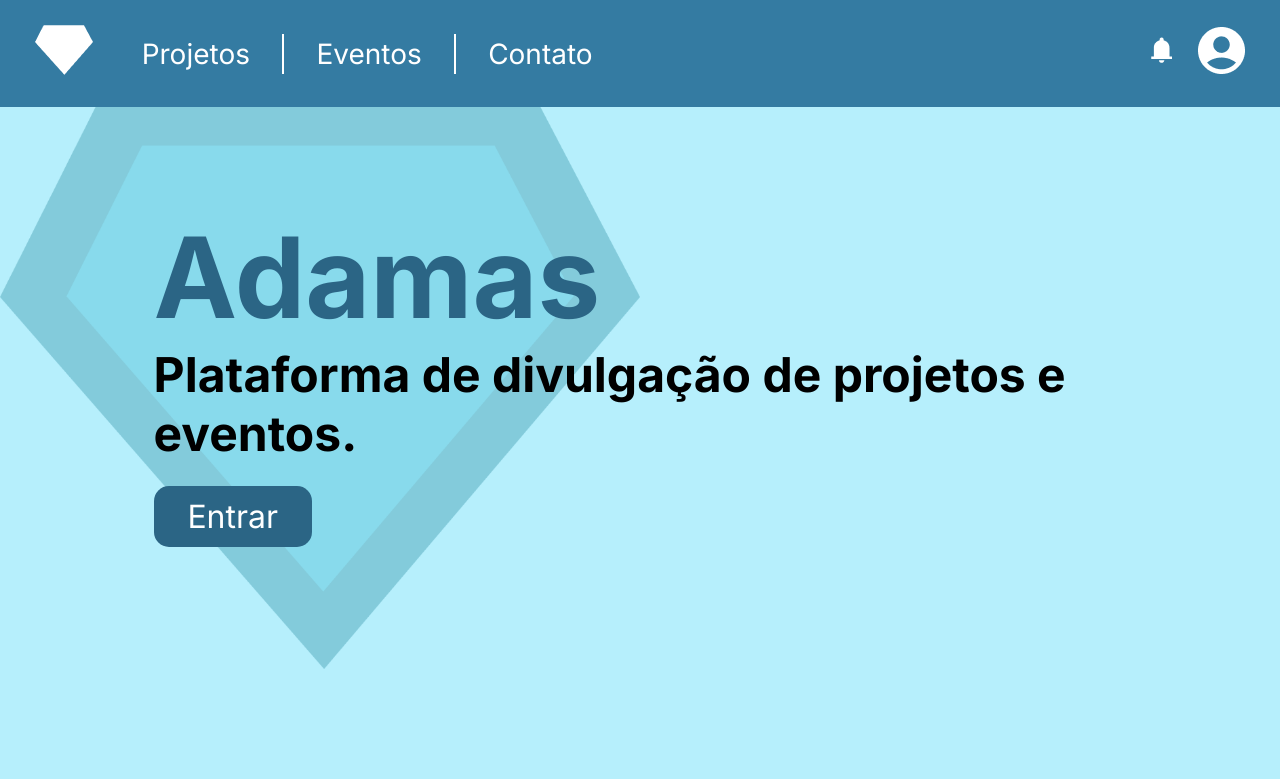
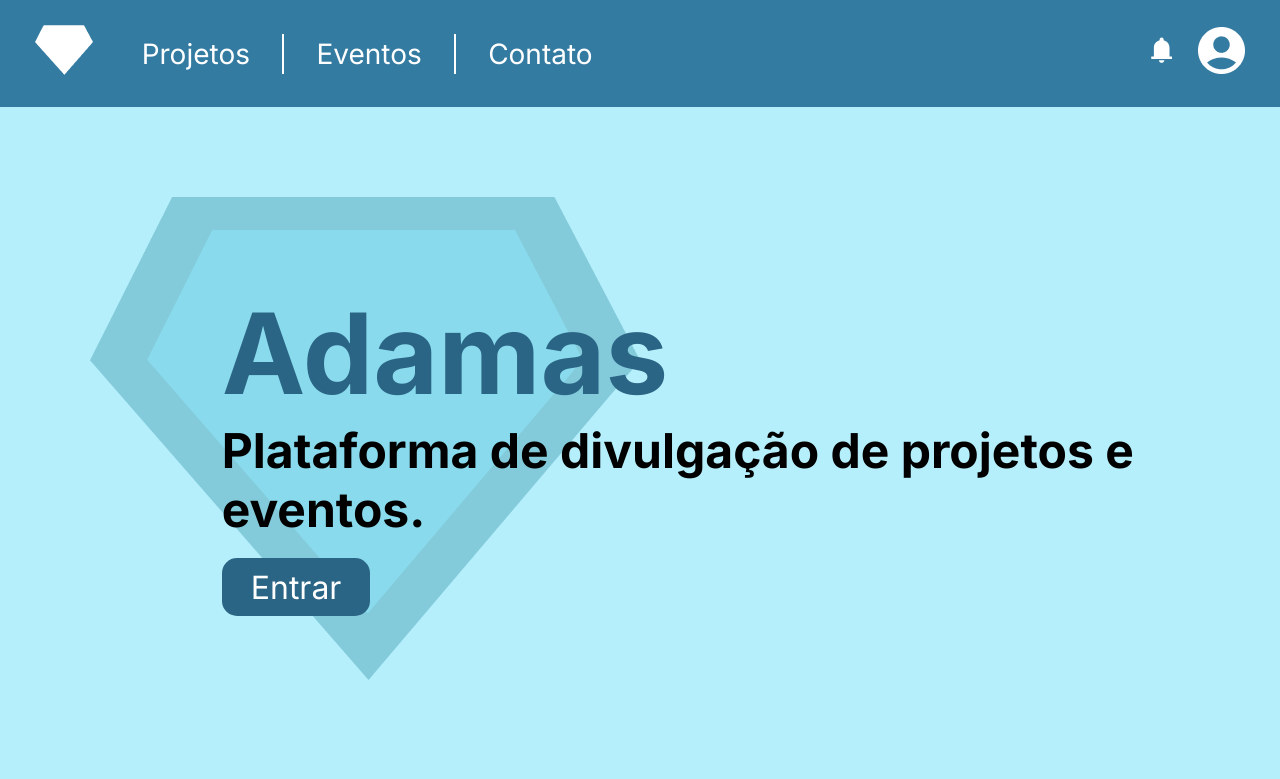
Before and after one commit to Noobolon/Adamas-FrontEnd, a Vue app: page / in a window 1280 px wide. Shown: the top 779 px of the page. Built offline with nearby package versions, Linux system fonts and the light colour scheme.

Commit message:
testes de componente

```diff
--- a/src/assets/main.css
+++ b/src/assets/main.css
@@ -16,7 +16,7 @@ body{
 }
 
 main{
-
+  padding: 7%;
   display: flex;
   flex-direction: column;
 }
--- a/src/components/LinkButton.vue
+++ b/src/components/LinkButton.vue
@@ -1,8 +1,18 @@
 <script>
     export default {
         name: "LinkButton",
-        props: ['text', 'link', 'icon']
+        props: {
+            text: String,
+            link: String,
+            icon: String,
+
+            width: String,
+            height: String
+        }
+
     }
+
+
 
 </script>
 
@@ -18,10 +28,14 @@
 <style scoped>
 
 a{
+    align-content: center;
     font-size: 2em;
     background-color: var(--ButtonColor);
     padding: 1% 3%;
     border-radius: 15px;
+
+    width: v-bind(width);
+    height: v-bind(height);
 
     color: var(--Text2);
     text-decoration: none;
--- a/src/components/structure/Footer1.vue
+++ b/src/components/structure/Footer1.vue
@@ -5,6 +5,7 @@
 </script>
 
 <template>
+    <footer>
         <ul>
             <li>@2024 Adamas</li>
             <li>Termos</li>
@@ -12,12 +13,13 @@
             <li>Segurança</li>
             <li>Cookies</li>
         </ul>
+    </footer>
 </template>
 
 <style scoped>
     ul{
         list-style-type: none;
-        font-size: 1em;
+        font-size: 1rem;
         color: var(--TextHighlight2);
 
         padding: 5%;
--- a/src/router/index.js
+++ b/src/router/index.js
@@ -15,8 +15,13 @@ const router = createRouter({
     },
     {
       path: '/cadastrar/usuario',
-      name: 'registrar-se como usuário comum',
+      name: 'cadastrar-se como usuário comum',
       component: () => import('../views/register/RegUser.vue')
+    },
+    {
+      path: '/cadastrar/instituicao',
+      name: 'cadastrar-se como instituição',
+      component: () => import('../views/register/RegInstitution.vue')
     }
 
   ]
--- a/src/views/register/AccountType.vue
+++ b/src/views/register/AccountType.vue
@@ -1,9 +1,8 @@
 <script>
 import LinkButton from '@/components/LinkButton.vue';
-import { RouterLink } from 'vue-router';
 
 export default {
-    name: "CreateAccount",
+    name: "RegisterAccount",
     components: {
         LinkButton
     }
@@ -13,7 +12,20 @@ export default {
 <template>
     <main>
 
+        <LinkButton
+        text="Usuário"
+        link="/cadastrar/usuario"
+        icon="/symbols/UserIcon.png"
+        />
 
+        <LinkButton
+        text="Instituição"
+        link="/cadastrar/instituicao"
+        icon="/symbols/InstIcon.png"
+
+        width="25%"
+        height="75px"
+        />
 
     </main>
 </template>
@@ -21,28 +33,9 @@ export default {
 <style scoped>
 
 main{
-    width: 100%;
-    height: 100%;
     display: flex;
     justify-content: center;
     align-items: center;
 }
 
-
-div{
-    width: 100%;
-    font-size: 2em;
-    background-color: var(--ButtonColor);
-    padding: 10% 20%;
-    margin: 10% 0;
-    border-radius: 15px;
-
-    color: var(--Text2);
-    text-decoration: none;
-    text-align: center
-}
-
-
-
-
 </style>
```
Lines whose indentation alone changed are shown as unchanged.
